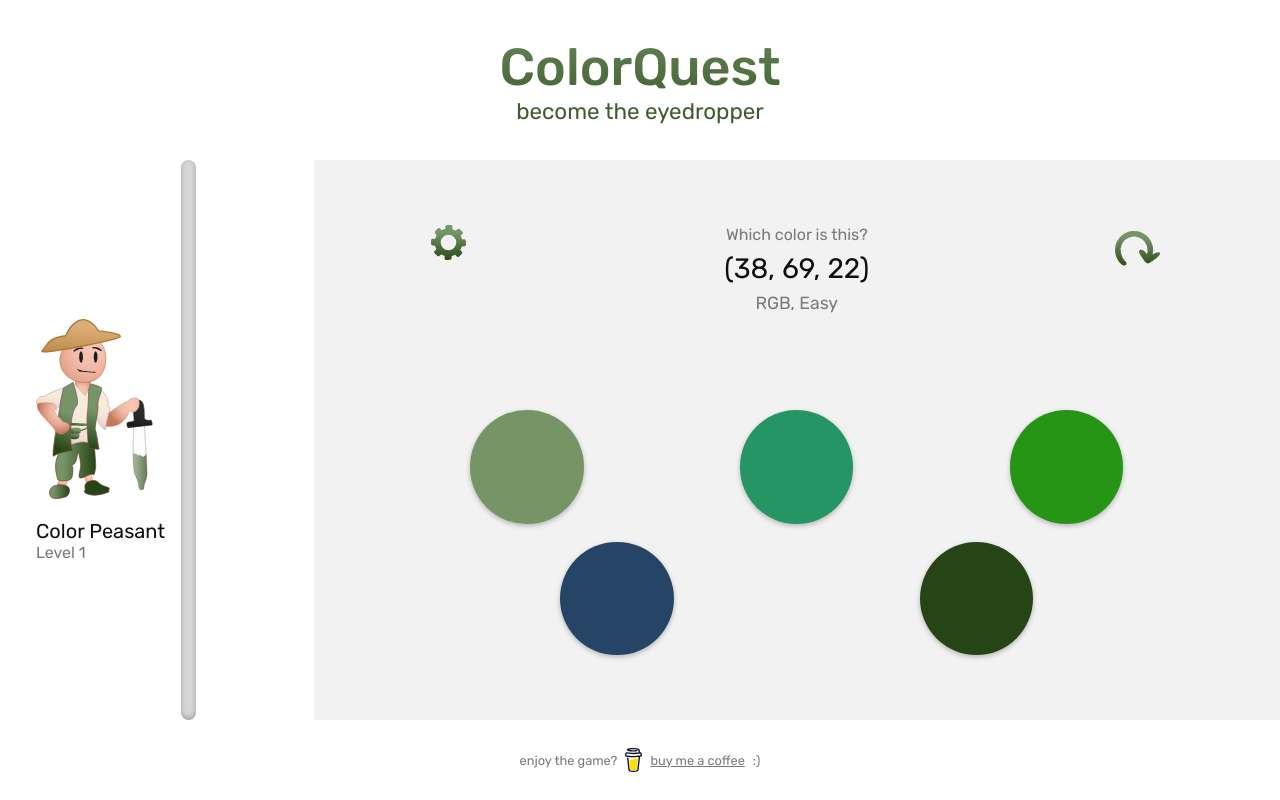
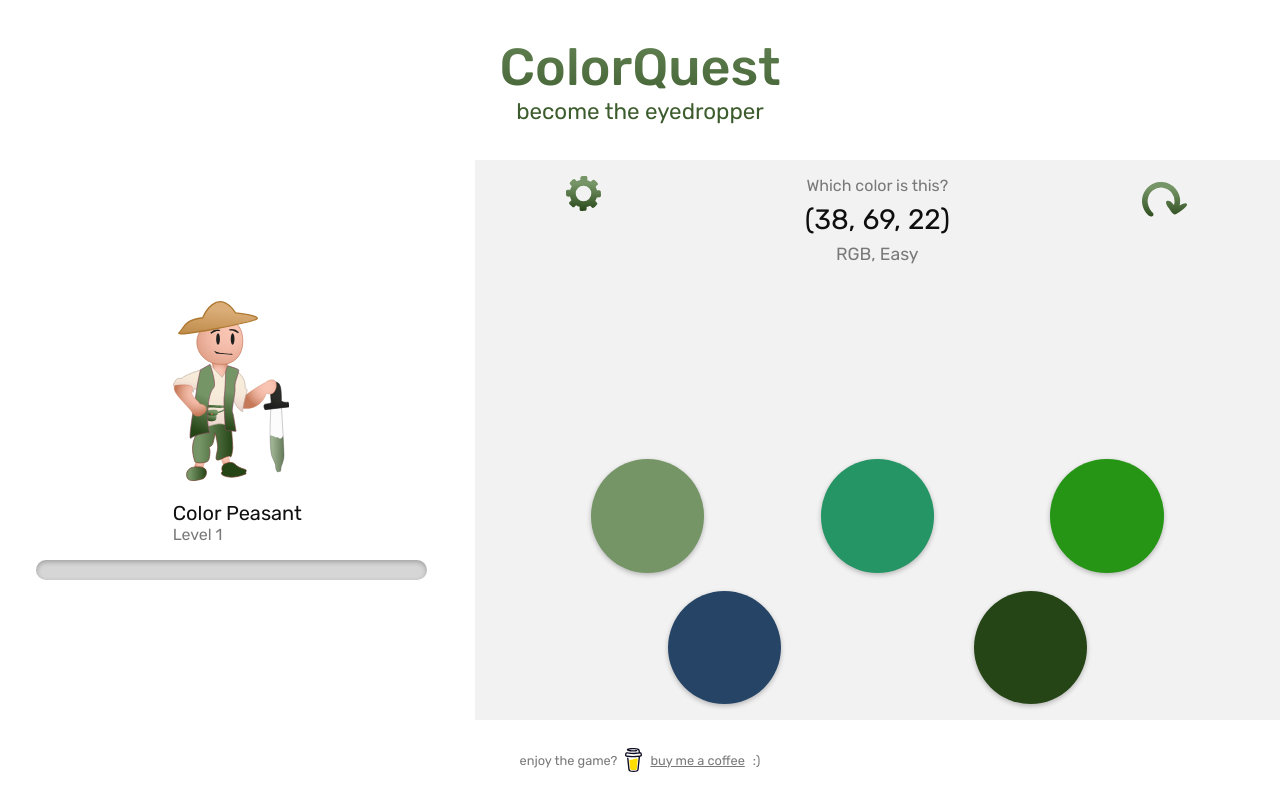
Before and after one commit to matheusinacio7/colorquest, a Next.js app: page / in a window 1280 px wide. Shown: the top 800 px of the page. Built offline with nearby package versions, Linux system fonts and the light colour scheme.

Commit message:
Layout test 2

```diff
--- a/src/components/Info.tsx
+++ b/src/components/Info.tsx
@@ -52,20 +52,18 @@ export default function Info( props: { className:string } ) {
   }, [currentExp]);
 
   useEffect(() => {
-    setCurrentExpStyle({width: `${percentToNextLevel}%`, height: '10px'});
     if (window.innerWidth < 674) {
       setCurrentExpStyle({width: `${percentToNextLevel}%`, height: '10px'});
     } else {
-      setCurrentExpStyle({width: '15px', height: `${percentToNextLevel}%`});
+      setCurrentExpStyle({width: `${percentToNextLevel}%`, height: '20px'});
     }
   }, [percentToNextLevel]);
 
   useEffect(() => {
-    setLevelUpExpStyle({width: `${levelUpExp}%`, height: '10px'});
     if (window.innerWidth < 674) {
       setLevelUpExpStyle({width: `${levelUpExp}%`, height: '10px'});
     } else {
-      setLevelUpExpStyle({width: '15px', height: `${levelUpExp}%`});
+      setLevelUpExpStyle({width: `${levelUpExp}%`, height: '20px'});
     }
   }, [levelUpExp]);
 
@@ -75,7 +73,7 @@ export default function Info( props: { className:string } ) {
 
   return (
     <section className={`${props.className} ${styles.info}`}>
-      <div>
+      <div className={styles.spriteContainer}>
         <Peasant className={`${styles.sprite}`} />
         {currentWindow && currentWindow.innerWidth >= 674 && <span className={styles.levelExp}>
             <span>Color {dict.ranks[currentTitle]}</span>
--- a/src/styles/modules/Configuration.module.css
+++ b/src/styles/modules/Configuration.module.css
@@ -14,6 +14,7 @@
   transition: transform 400ms;
   border: 2px solid rgba(0, 0, 0, 0.15);
   filter: drop-shadow(0 5px 5px rgba(0, 0, 0, .15));
+  z-index: 15;
 }
 
 .configClosing {
--- a/src/styles/modules/Game.module.css
+++ b/src/styles/modules/Game.module.css
@@ -59,6 +59,10 @@
 @media screen and (min-width: 672px) {
   .icon {
     width: 45px;
+  }
+
+  .game {
+    justify-content: space-between;
   }
 
   .configIcon {
--- a/src/styles/modules/Home.module.css
+++ b/src/styles/modules/Home.module.css
@@ -18,4 +18,12 @@
   .flexContainer {
     flex-direction: row-reverse;
   }
+
+  .mainSection {
+    flex: 2;
+  }
+
+  .secondarySection {
+    flex: 1;
+  }
 }
--- a/src/styles/modules/Info.module.css
+++ b/src/styles/modules/Info.module.css
@@ -79,18 +79,13 @@
 @media screen and (min-width: 672px) {
   .info {
     align-items: center;
-    /* flex-direction: column; */
+    flex-direction: column;
+    justify-content: center;
   }
 
   .bar {
-    height: 100%;
-    width: 15px;
     border-radius: 10px;
-    transform: rotate(180deg);
-  }
-
-  .currentExp {
-    background-image: linear-gradient(to top, var(--accent-light), var(--accent-dark));
+    height: 20px;
   }
 
   .bar > div {
@@ -98,10 +93,11 @@
   }
 
   .container {
-    height: 100%;
+    width: 100%;
     align-items: flex-end;
     flex-direction: row;
     gap: 12px;
+    flex: 0;
   }
 
   .sprite {
```
